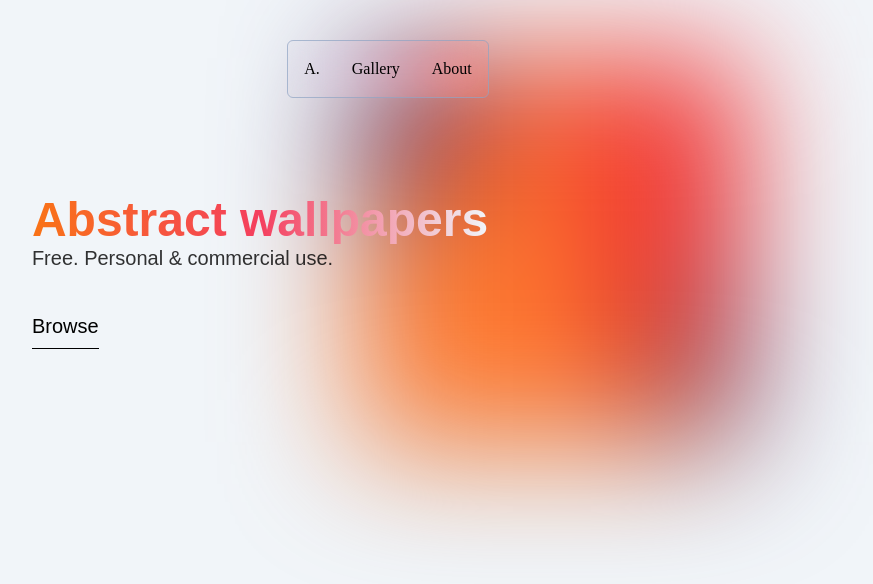
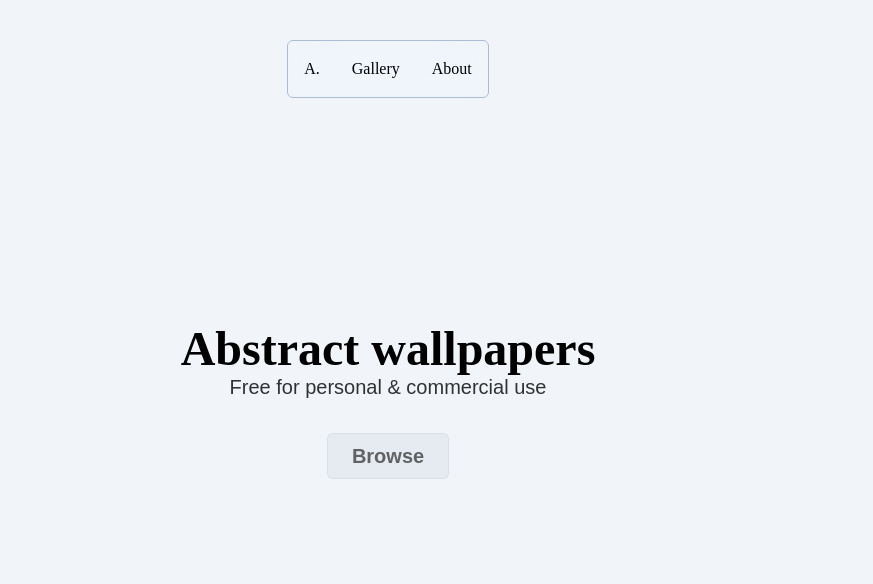
Before and after one commit to imStav/abstract, a Vue app: page / in a window 1280 px wide. Shown: the top 584 px of the page, without its empty margins (252-1125 px from the left). Built offline with nearby package versions, Linux system fonts and the light colour scheme; a web font is replaced by a local one.

Commit message:
feat(ui): update themes and buttons

```diff
--- a/src/index.css
+++ b/src/index.css
@@ -35,12 +35,12 @@
 
     /***Heading styles***/
     .heading {
-        @apply font-sans font-black text-4xl sm:text-5xl bg-clip-text bg-gradient-to-r from-orange-500 via-rose-500 to-slate-100 text-transparent w-fit;
+        @apply font-display font-black text-4xl sm:text-5xl text-black dark:text-white w-fit;
     }
 
     /***HomeView***/
     .home-view {
-        @apply h-auto w-screen flex justify-center items-center;
+        @apply h-[calc(100vh-5rem)] flex flex-col justify-center items-center text-center;
     }
 
     .catchline {
@@ -49,7 +49,7 @@
 
     /**CTA btn**/
     .to-gallery {
-        @apply my-8 border-b border-black dark:border-white py-2 text-xl hover:tracking-widest duration-200;
+        @apply my-8 sm:opacity-60 sm:hover:opacity-100 border bg-slate-400/20 border-slate-400/30 dark:bg-slate-500/30 dark:text-slate-400 dark:border-slate-500/60 py-2 px-6 rounded-md text-xl font-semibold duration-500;
     }
 
     /***GalleryView***/
@@ -58,7 +58,7 @@
     }
 
     .wallpaper-grid {
-        @apply grid grid-cols-1 sm:grid-cols-2 xl:grid-cols-3 sm:mb-24 sm:px-4 gap-8;
+        @apply grid grid-cols-1 sm:grid-cols-2 xl:grid-cols-3 sm:mb-24 gap-8;
     }
 
     .wallpaper-card {
--- a/src/views/HomeView.vue
+++ b/src/views/HomeView.vue
@@ -3,25 +3,13 @@ import { RouterLink } from "vue-router";
 </script>
 
 <template>
-  <main class="home-view">
-    <div class="flex items-center px-6 sm:px-24" v-motion-fade>
-      <div class="-mr-32 z-10 -mt-8">
-        <h1 class="heading">Abstract wallpapers</h1>
+  <main class="home-view" v-motion-fade>
+    <h1 class="heading">Abstract wallpapers</h1>
 
-        <p class="catchline">
-          Free. Personal & commercial use.
-        </p>
+      <p class="catchline">
+        Free for personal & commercial use
+      </p>
 
-        <RouterLink to="/gallery" class="fixed to-gallery">Browse</RouterLink>
-      </div>
-
-      <div>
-        <img
-          src="/assets/sunrise.jpg"
-          class="w-96 h-96 shadow-2xl blur-3xl"
-          alt="A blurred picture"
-        />
-      </div>
-    </div>
+      <RouterLink to="/gallery" class="to-gallery">Browse</RouterLink>
   </main>
 </template>
```
